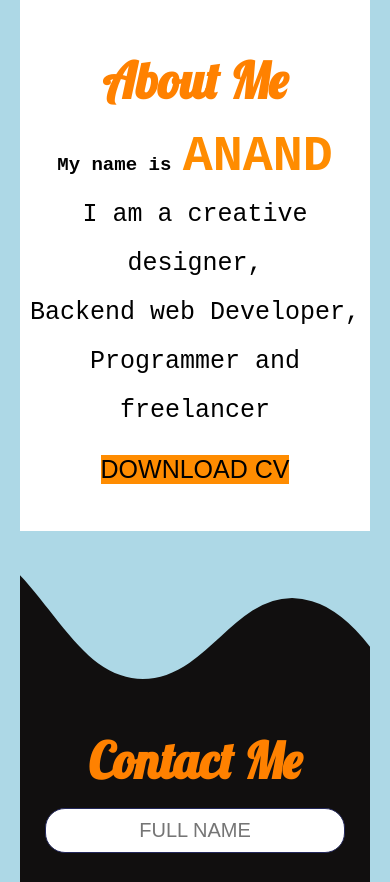
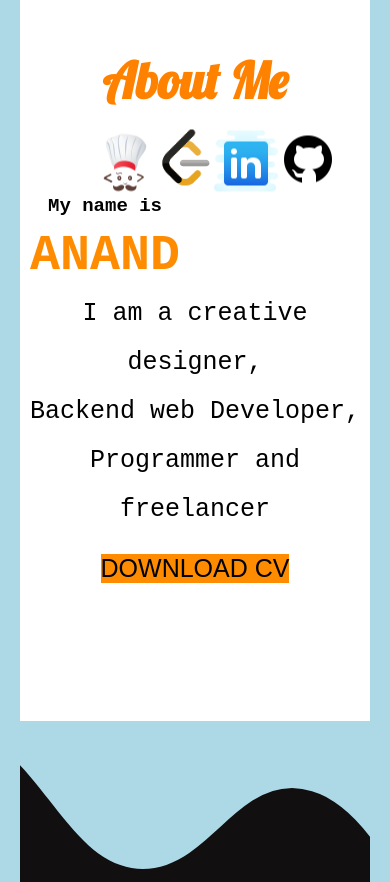
Before and after one commit to Anand4756/Portfolio-website, a website: page index.html in a window 390 px wide. Shown: the part 4060-4942 px from the top of the page. Drawn offline with nearby package versions, Linux system fonts and the light colour scheme; files that its build step writes are made by us from their sources; files whose address does not match are found by name.

Commit message:
showed the icon profile in responsiveness

```diff
--- a/css/index.css
+++ b/css/index.css
@@ -671,28 +671,31 @@ section.services{
     border: 8px solid rgb(231, 213, 213*/
    }
    .icons{
+    padding-bottom: 30%;
+    margin-top: 0%;
 
-  display: none;
-    margin-top: 8%;
     height: 0px;
-    margin-right: 130px;
+
+    justify-content: center;
+    display: flex;
+    position: start;
 
   }
   .right-text{
 
-    margin: 20px 0;
+    margin: 70px 0;
     text-align: center;
 
 
 
   }
   .right-text h2{
+    margin-top: 30px;
     text-align: center;
     font-size: 19px;
   }
   .right-img{
     display:none;
-
   }
   .form-contact{
  margin:0;
@@ -715,7 +718,7 @@ text-align: center;
       width: 80%;
     }
     section.about-us{
-      height: 530px;
+      height: max-content;
 
       }
 }
```
